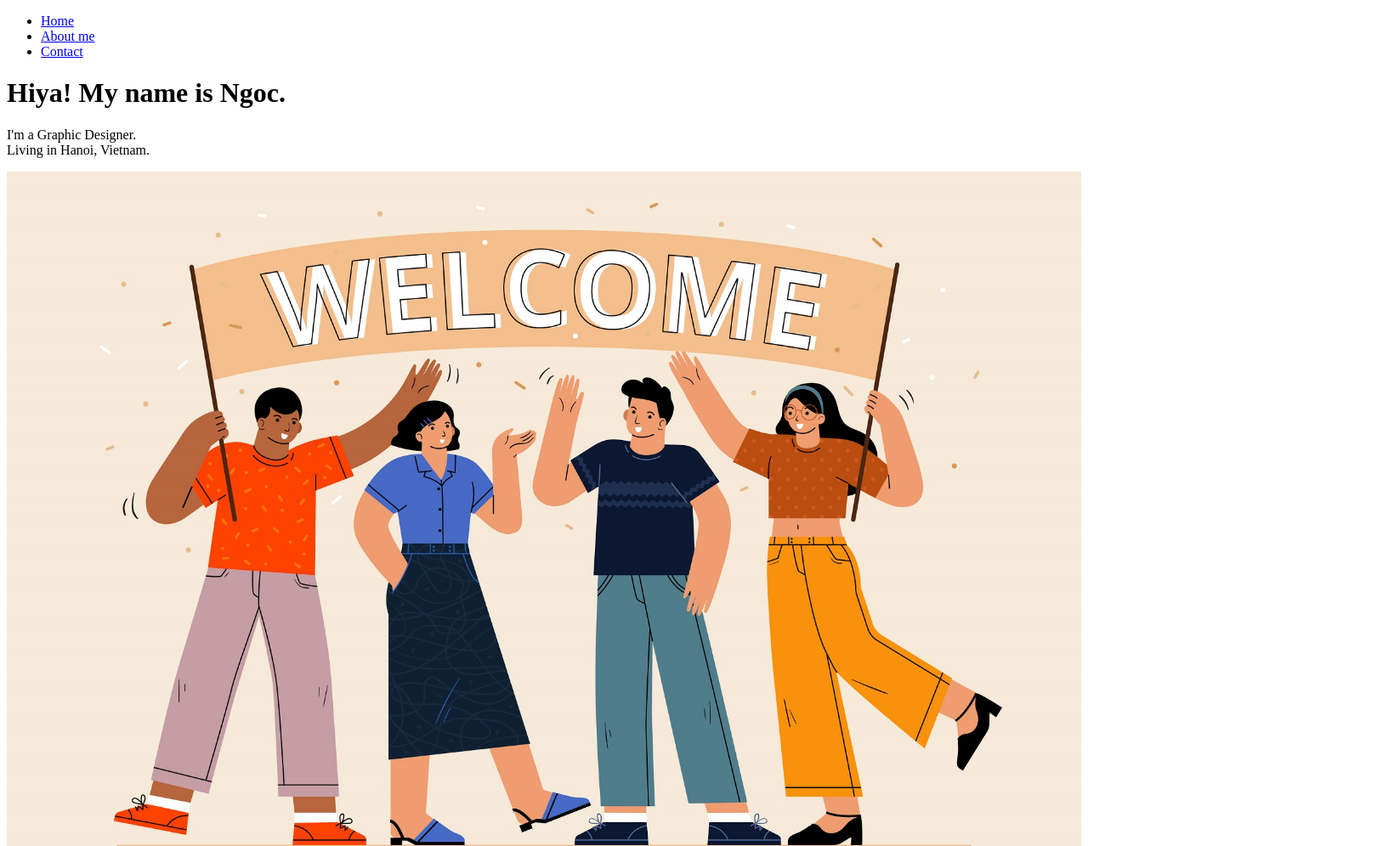
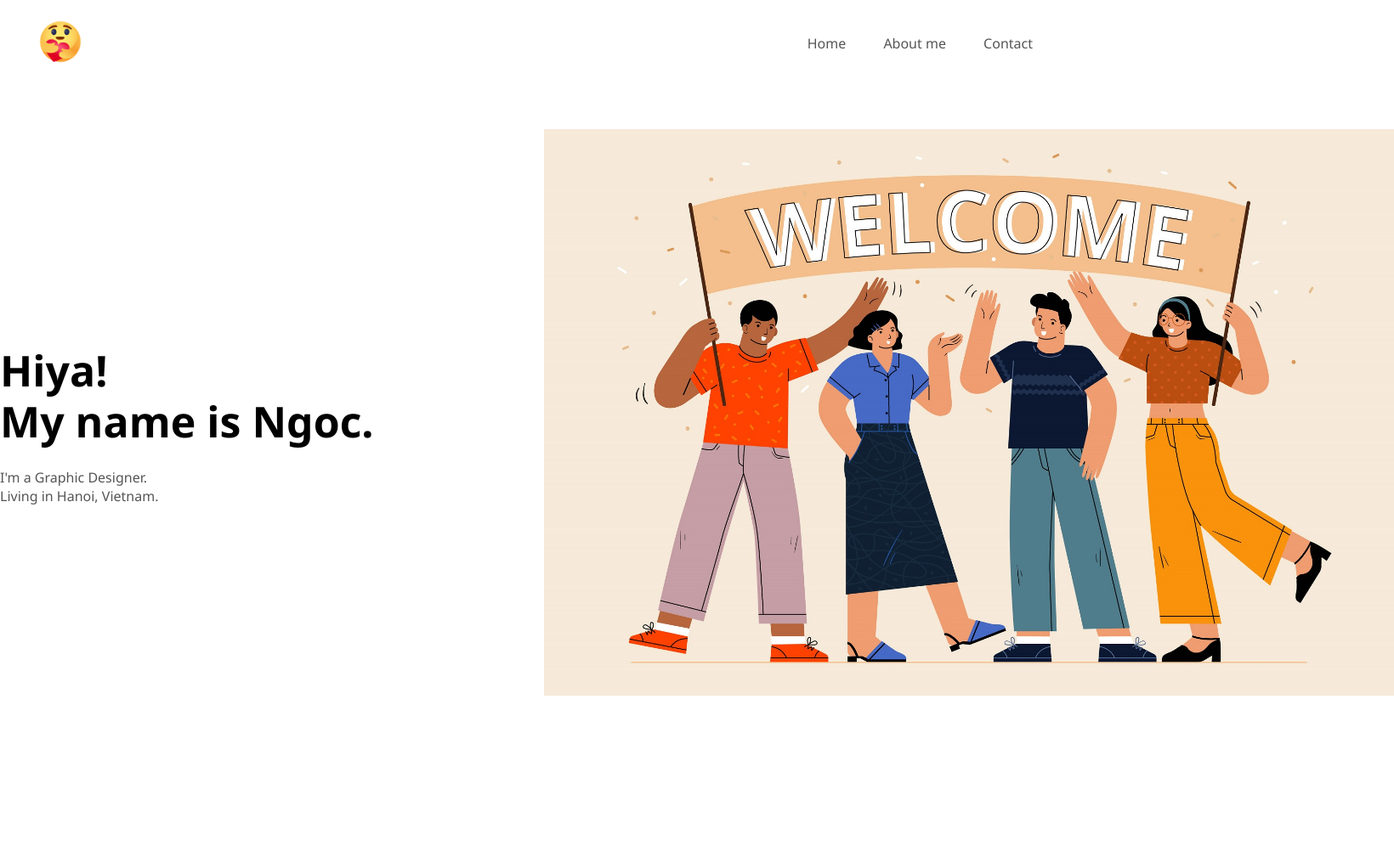
Before and after one commit to khunkim94/khunkim94.github.io, a plain HTML site: page hw/bai1/index.html in a window 1280 px wide. Shown: the top 996 px of the page at 85% size, 1640 px wide, since content can reach past the window. After the commit the page ends 874 px from the top, so only its background shows below. Drawn offline with Linux system fonts and the light colour scheme.

Commit message:
sửa bài hw thêm css

```diff
--- a/hw/bai1/index.html
+++ b/hw/bai1/index.html
@@ -1,14 +1,20 @@
 <!DOCTYPE html>
 <html lang="vi">
   <head>
-    <meta charset="UTF-8">
-    <meta http-equiv="X-UA-Compatible" content="IE=edge">
-    <meta name="viewport" content="width=device-width, initial-scale=1.0">
+    <meta charset="UTF-8" />
+    <meta http-equiv="X-UA-Compatible" content="IE=edge" />
+    <meta name="viewport" content="width=device-width, initial-scale=1.0" />
     <title>Welcome to My Page</title>
-    <link rel="shortcut icon" href="image/emoji.png">
+    <link rel="shortcut icon" href="image/emoji.png" />
+    <link rel="stylesheet" href="style.css" />
   </head>
   <body>
+    <div class="container">
       <div class="menu">
+        <div class="logo">
+          <img src="image/emoji.png" alt="logo" width="52" />
+        </div>
+        <nav>
             <ul>
               <li>
                 <a href="index.html">Home</a>
@@ -20,14 +26,19 @@
                 <a href="contact.html">Contact</a>
               </li>
             </ul>
+        </nav>
       </div>
-    <div class="content" id="Home">
-        <h1>
-            Hiya! My name is Ngoc. <br>
-        </h1>
-        <p> I'm a Graphic Designer. <br>
-            Living in Hanoi, Vietnam.</p>
-        <img src="image/welcome.jpg" alt="welcome" width="100%">
+    </div>
+      <div class="row">
+        <div class="col-2">
+          <h1>Hiya! <br> My name is Ngoc. <br /></h1>
+            <p>
+              I'm a Graphic Designer. <br />
+              Living in Hanoi, Vietnam.
+            </p>
+        </div>
+          <div class="col-2"><img src="image/welcome.jpg" alt="welcome" /></div>
+      </div>
     </div>
   </body>
 </html>
--- /dev/null
+++ b/hw/bai1/style.css
@@ -0,0 +1,55 @@
+* {
+  font-family: "Segoe UI", Tahoma, Geneva, Verdana, sans-serif;
+  margin: 0;
+  padding: 0;
+  box-sizing: border-box;
+}
+.menu {
+  display: flex;
+  align-items: center;
+  padding: 20px;
+}
+nav {
+  flex: 1;
+  text-align: right;
+}
+nav ul {
+  display: inline-block;
+  list-style-type: none;
+}
+nav ul li {
+  display: inline-block;
+  margin: 20px;
+}
+a {
+  text-decoration: none;
+  color: #555;
+}
+p {
+  color: #555;
+}
+.container {
+  max-width: 1300px;
+  margin: auto;
+  padding-left: 25px;
+  padding-right: 25px;
+}
+.row {
+  display: flex;
+  align-items: center;
+  flex-wrap: wrap;
+  justify-content: space-around;
+}
+.col-2 {
+  flex-basis: 50%;
+  min-width: 300px;
+}
+.col-2 img {
+  width: 1000px;
+  padding: 50px 0;
+}
+.col-2 h1 {
+  font-size: 50px;
+  line-height: 60px;
+  margin: 25px 0;
+}
```
Also changed, not shown: hw/bai1/about.html (+52 -27 lines), hw/bai1/contact.html (+9 -1 lines). Lines whose indentation alone changed are shown as unchanged.
